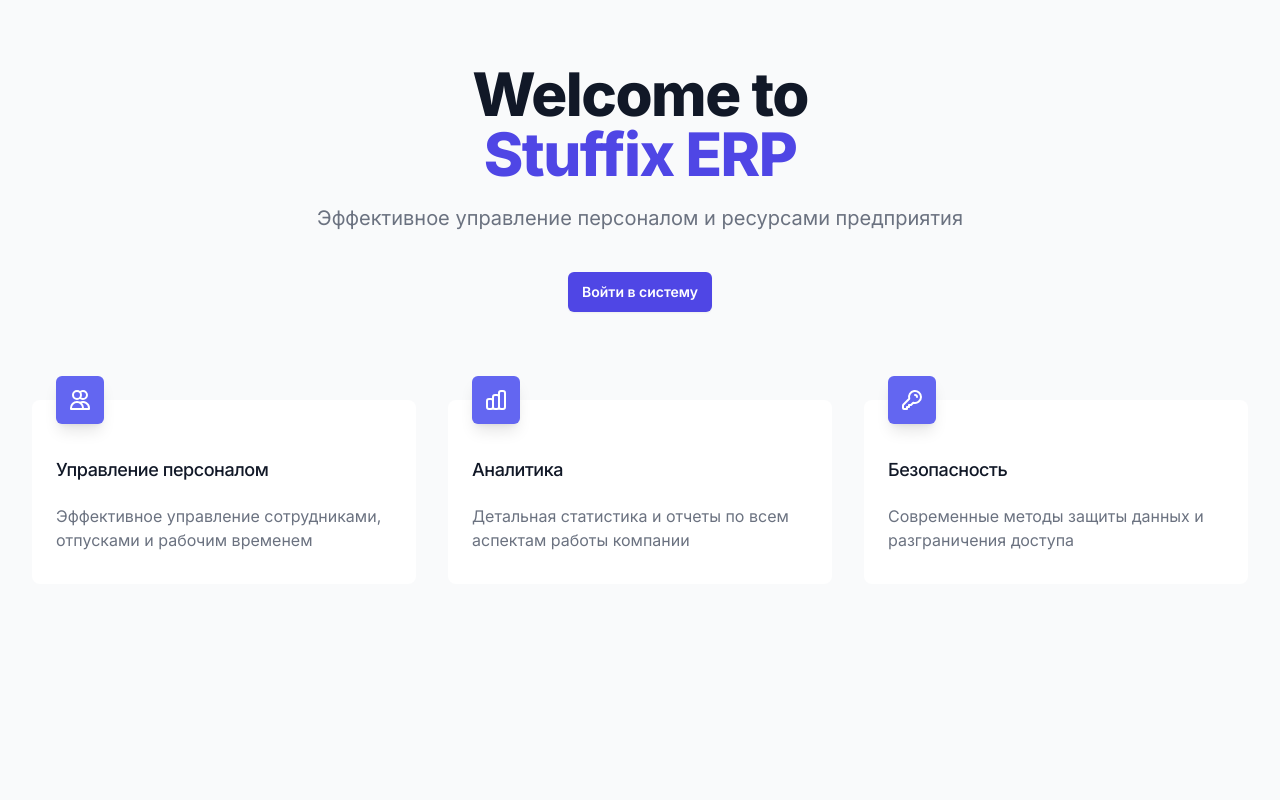
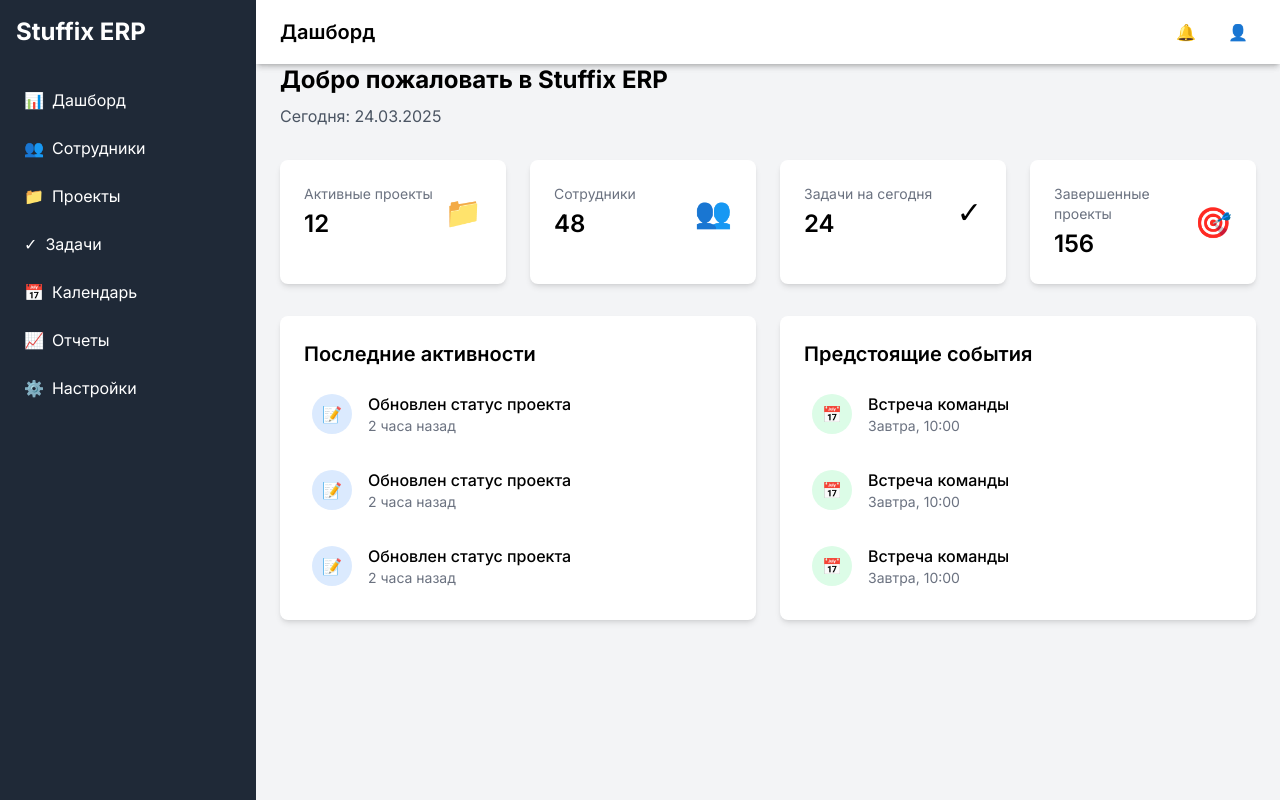
Before and after one commit to Dan4ik3e3e3/stuffix_erp, a Next.js app: page / in a window 1280 px wide. Built offline with nearby package versions, Linux system fonts and the light colour scheme.

Commit message:
Создана базовая структура ERP системы

```diff
--- /dev/null
+++ b/src/app/employees/page.tsx
@@ -0,0 +1,12 @@
+'use client';
+
+export default function EmployeesPage() {
+  return (
+    <div className="ml-64 pt-16 p-6">
+      <h1 className="text-2xl font-bold mb-6">Сотрудники</h1>
+      <div className="bg-white rounded-lg shadow-md p-6">
+        <p>Страница в разработке</p>
+      </div>
+    </div>
+  );
+}
--- a/src/app/layout.tsx
+++ b/src/app/layout.tsx
@@ -1,9 +1,57 @@
+'use client';
+
 import type { Metadata } from "next";
 import { Inter } from "next/font/google";
 import "./globals.css";
-import Providers from "./providers";
+import Link from 'next/link';
 
 const inter = Inter({ subsets: ["latin"] });
+
+const Sidebar = () => {
+  const menuItems = [
+    { name: 'Дашборд', icon: '📊', path: '/' },
+    { name: 'Сотрудники', icon: '👥', path: '/employees' },
+    { name: 'Проекты', icon: '📁', path: '/projects' },
+    { name: 'Задачи', icon: '✓', path: '/tasks' },
+    { name: 'Календарь', icon: '📅', path: '/calendar' },
+    { name: 'Отчеты', icon: '📈', path: '/reports' },
+    { name: 'Настройки', icon: '⚙️', path: '/settings' },
+  ];
+
+  return (
+    <div className="w-64 bg-gray-800 text-white h-screen fixed left-0 top-0">
+      <div className="p-4">
+        <h1 className="text-2xl font-bold mb-8">Stuffix ERP</h1>
+        <nav>
+          {menuItems.map((item) => (
+            <Link
+              key={item.path}
+              href={item.path}
+              className="flex items-center space-x-2 p-2 hover:bg-gray-700 rounded-lg mb-2"
+            >
+              <span>{item.icon}</span>
+              <span>{item.name}</span>
+            </Link>
+          ))}
+        </nav>
+      </div>
+    </div>
+  );
+};
+
+const Header = () => {
+  return (
+    <header className="bg-white shadow-md fixed top-0 left-64 right-0 h-16 flex items-center justify-between px-6">
+      <div className="flex items-center space-x-4">
+        <h2 className="text-xl font-semibold">Stuffix ERP</h2>
+      </div>
+      <div className="flex items-center space-x-4">
+        <button className="p-2 hover:bg-gray-100 rounded-full">🔔</button>
+        <button className="p-2 hover:bg-gray-100 rounded-full">👤</button>
+      </div>
+    </header>
+  );
+};
 
 export const metadata: Metadata = {
   title: "Stuffix ERP",
@@ -18,7 +66,11 @@ export default function RootLayout({
   return (
     <html lang="ru">
       <body className={`${inter.className} antialiased`}>
-        <Providers>{children}</Providers>
+        <div className="min-h-screen bg-gray-100">
+          <Sidebar />
+          <Header />
+          {children}
+        </div>
       </body>
     </html>
   );
--- a/src/app/page.tsx
+++ b/src/app/page.tsx
@@ -1,79 +1,146 @@
-import Image from "next/image";
+'use client';
+
+import { useState } from 'react';
+import Link from 'next/link';
+
+// Компоненты интерфейса
+const Sidebar = () => {
+  const menuItems = [
+    { name: 'Дашборд', icon: '📊', path: '/' },
+    { name: 'Сотрудники', icon: '👥', path: '/employees' },
+    { name: 'Проекты', icon: '📁', path: '/projects' },
+    { name: 'Задачи', icon: '✓', path: '/tasks' },
+    { name: 'Календарь', icon: '📅', path: '/calendar' },
+    { name: 'Отчеты', icon: '📈', path: '/reports' },
+    { name: 'Настройки', icon: '⚙️', path: '/settings' },
+  ];
+
+  return (
+    <div className="w-64 bg-gray-800 text-white h-screen fixed left-0 top-0">
+      <div className="p-4">
+        <h1 className="text-2xl font-bold mb-8">Stuffix ERP</h1>
+        <nav>
+          {menuItems.map((item) => (
+            <Link
+              key={item.path}
+              href={item.path}
+              className="flex items-center space-x-2 p-2 hover:bg-gray-700 rounded-lg mb-2"
+            >
+              <span>{item.icon}</span>
+              <span>{item.name}</span>
+            </Link>
+          ))}
+        </nav>
+      </div>
+    </div>
+  );
+};
+
+const Header = () => {
+  return (
+    <header className="bg-white shadow-md fixed top-0 left-64 right-0 h-16 flex items-center justify-between px-6">
+      <div className="flex items-center space-x-4">
+        <h2 className="text-xl font-semibold">Дашборд</h2>
+      </div>
+      <div className="flex items-center space-x-4">
+        <button className="p-2 hover:bg-gray-100 rounded-full">🔔</button>
+        <button className="p-2 hover:bg-gray-100 rounded-full">👤</button>
+      </div>
+    </header>
+  );
+};
+
+const DashboardCard = ({ title, value, icon, color }: { title: string; value: string; icon: string; color: string }) => {
+  return (
+    <div className={`bg-white rounded-lg shadow-md p-6 ${color}`}>
+      <div className="flex items-center justify-between">
+        <div>
+          <h3 className="text-gray-500 text-sm">{title}</h3>
+          <p className="text-2xl font-semibold mt-1">{value}</p>
+        </div>
+        <div className="text-3xl">{icon}</div>
+      </div>
+    </div>
+  );
+};
 
 export default function Home() {
+  const [currentDate] = useState(new Date().toLocaleDateString('ru-RU'));
+
   return (
-    <main className="min-h-screen bg-gray-50">
-      <div className="max-w-7xl mx-auto py-16 px-4 sm:px-6 lg:px-8">
-        <div className="text-center">
-          <h1 className="text-4xl tracking-tight font-extrabold text-gray-900 sm:text-5xl md:text-6xl">
-            <span className="block">Welcome to</span>
-            <span className="block text-indigo-600">Stuffix ERP</span>
-        </h1>
-          <p className="mt-3 max-w-md mx-auto text-base text-gray-500 sm:text-lg md:mt-5 md:text-xl md:max-w-3xl">
-            Эффективное управление персоналом и ресурсами предприятия
-          </p>
-          <div className="mt-10 flex items-center justify-center gap-x-6">
-            <a
-              href="/login"
-              className="rounded-md bg-indigo-600 px-3.5 py-2.5 text-sm font-semibold text-white shadow-sm hover:bg-indigo-500 focus-visible:outline focus-visible:outline-2 focus-visible:outline-offset-2 focus-visible:outline-indigo-600"
-            >
-              Войти в систему
-            </a>
-          </div>
+    <div className="min-h-screen bg-gray-100">
+      <Sidebar />
+      <Header />
+
+      <main className="ml-64 pt-16 p-6">
+        <div className="mb-8">
+          <h2 className="text-2xl font-bold mb-2">Добро пожаловать в Stuffix ERP</h2>
+          <p className="text-gray-600">Сегодня: {currentDate}</p>
         </div>
 
-        <div className="mt-16">
-          <div className="grid grid-cols-1 gap-8 sm:grid-cols-2 lg:grid-cols-3">
-            <div className="pt-6">
-              <div className="flow-root bg-white rounded-lg px-6 pb-8">
-                <div className="-mt-6">
-                  <div className="inline-flex items-center justify-center p-3 bg-indigo-500 rounded-md shadow-lg">
-                    <svg className="h-6 w-6 text-white" fill="none" viewBox="0 0 24 24" stroke="currentColor">
-                      <path strokeLinecap="round" strokeLinejoin="round" strokeWidth={2} d="M12 4.354a4 4 0 110 5.292M15 21H3v-1a6 6 0 0112 0v1zm0 0h6v-1a6 6 0 00-9-5.197M13 7a4 4 0 11-8 0 4 4 0 018 0z" />
-                    </svg>
+        <div className="grid grid-cols-1 md:grid-cols-2 lg:grid-cols-4 gap-6 mb-8">
+          <DashboardCard
+            title="Активные проекты"
+            value="12"
+            icon="📁"
+            color="hover:shadow-lg"
+          />
+          <DashboardCard
+            title="Сотрудники"
+            value="48"
+            icon="👥"
+            color="hover:shadow-lg"
+          />
+          <DashboardCard
+            title="Задачи на сегодня"
+            value="24"
+            icon="✓"
+            color="hover:shadow-lg"
+          />
+          <DashboardCard
+            title="Завершенные проекты"
+            value="156"
+            icon="🎯"
+            color="hover:shadow-lg"
+          />
+        </div>
+
+        <div className="grid grid-cols-1 lg:grid-cols-2 gap-6">
+          <div className="bg-white rounded-lg shadow-md p-6">
+            <h3 className="text-xl font-semibold mb-4">Последние активности</h3>
+            <div className="space-y-4">
+              {[1, 2, 3].map((i) => (
+                <div key={i} className="flex items-center space-x-4 p-2 hover:bg-gray-50 rounded">
+                  <div className="w-10 h-10 bg-blue-100 rounded-full flex items-center justify-center">
+                    📝
                   </div>
-                  <h3 className="mt-8 text-lg font-medium text-gray-900 tracking-tight">Управление персоналом</h3>
-                  <p className="mt-5 text-base text-gray-500">
-                    Эффективное управление сотрудниками, отпусками и рабочим временем
-                  </p>
+                  <div>
+                    <p className="font-medium">Обновлен статус проекта</p>
+                    <p className="text-sm text-gray-500">2 часа назад</p>
+                  </div>
                 </div>
-              </div>
+              ))}
             </div>
+          </div>
 
-            <div className="pt-6">
-              <div className="flow-root bg-white rounded-lg px-6 pb-8">
-                <div className="-mt-6">
-                  <div className="inline-flex items-center justify-center p-3 bg-indigo-500 rounded-md shadow-lg">
-                    <svg className="h-6 w-6 text-white" fill="none" viewBox="0 0 24 24" stroke="currentColor">
-                      <path strokeLinecap="round" strokeLinejoin="round" strokeWidth={2} d="M9 19v-6a2 2 0 00-2-2H5a2 2 0 00-2 2v6a2 2 0 002 2h2a2 2 0 002-2zm0 0V9a2 2 0 012-2h2a2 2 0 012 2v10m-6 0a2 2 0 002 2h2a2 2 0 002-2m0 0V5a2 2 0 012-2h2a2 2 0 012 2v14a2 2 0 01-2 2h-2a2 2 0 01-2-2z" />
-                    </svg>
+          <div className="bg-white rounded-lg shadow-md p-6">
+            <h3 className="text-xl font-semibold mb-4">Предстоящие события</h3>
+            <div className="space-y-4">
+              {[1, 2, 3].map((i) => (
+                <div key={i} className="flex items-center space-x-4 p-2 hover:bg-gray-50 rounded">
+                  <div className="w-10 h-10 bg-green-100 rounded-full flex items-center justify-center">
+                    📅
                   </div>
-                  <h3 className="mt-8 text-lg font-medium text-gray-900 tracking-tight">Аналитика</h3>
-                  <p className="mt-5 text-base text-gray-500">
-                    Детальная статистика и отчеты по всем аспектам работы компании
-                  </p>
+                  <div>
+                    <p className="font-medium">Встреча команды</p>
+                    <p className="text-sm text-gray-500">Завтра, 10:00</p>
+                  </div>
                 </div>
-              </div>
-            </div>
-
-            <div className="pt-6">
-              <div className="flow-root bg-white rounded-lg px-6 pb-8">
-                <div className="-mt-6">
-                  <div className="inline-flex items-center justify-center p-3 bg-indigo-500 rounded-md shadow-lg">
-                    <svg className="h-6 w-6 text-white" fill="none" viewBox="0 0 24 24" stroke="currentColor">
-                      <path strokeLinecap="round" strokeLinejoin="round" strokeWidth={2} d="M15 7a2 2 0 012 2m4 0a6 6 0 01-7.743 5.743L11 17H9v2H7v2H4a1 1 0 01-1-1v-2.586a1 1 0 01.293-.707l5.964-5.964A6 6 0 1121 9z" />
-                    </svg>
-                  </div>
-                  <h3 className="mt-8 text-lg font-medium text-gray-900 tracking-tight">Безопасность</h3>
-                  <p className="mt-5 text-base text-gray-500">
-                    Современные методы защиты данных и разграничения доступа
-                  </p>
-                </div>
-              </div>
+              ))}
             </div>
           </div>
         </div>
-        </div>
       </main>
+    </div>
   );
 }
```
